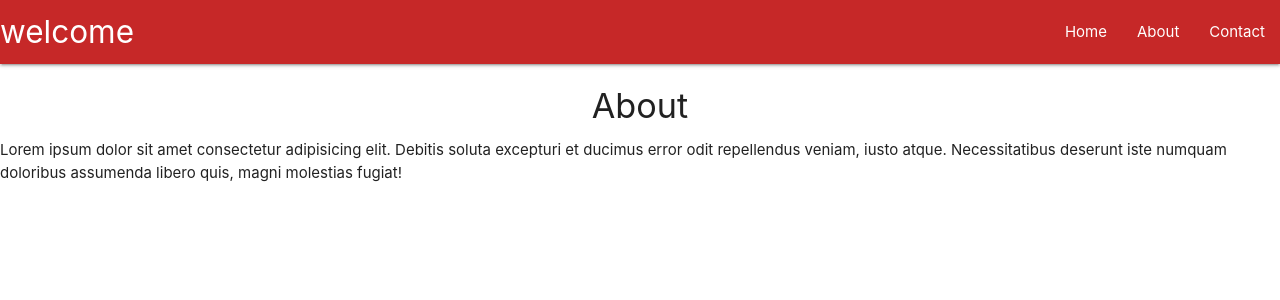
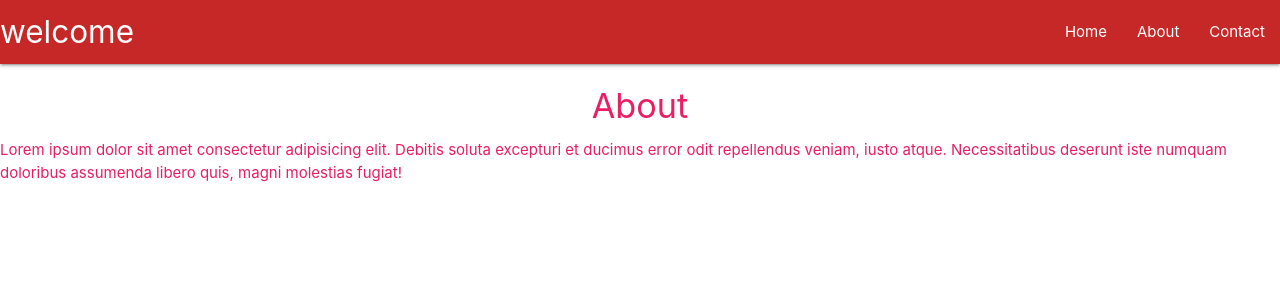
Before and after one commit to shyamjith94/react-router, a React (Create React App) app: page /about in a window 1280 px wide. Shown: the top 300 px of the page. Built offline with nearby package versions, Linux system fonts and the light colour scheme.

Commit message:
react warpping component one to another

```diff
--- a/src/components/About.js
+++ b/src/components/About.js
@@ -1,5 +1,5 @@
 import React from "react";
-
+import Rainbow from "../hoc/Ranbow";
 
 const About = () => {
     return (
@@ -10,4 +10,4 @@
      );
 }
 
-export default About;
+export default Rainbow(About);
--- a/src/components/Contact.js
+++ b/src/components/Contact.js
@@ -1,7 +1,11 @@
 import React from "react";
 
 
-const Contact = () => {
+const Contact = (props) => {
+    console.log(props)
+    // setTimeout(() => {
+    //     props.history.push('/about')
+    // }, 2000)
     return (
         <div className="cantainer">
             <h4 className="center">Contact</h4>
--- /dev/null
+++ b/src/hoc/Ranbow.js
@@ -0,0 +1,17 @@
+import React from "react";
+
+// nees pass ard CamelCase WrappedComponent
+const Rainbow = (WrappedComponent) => {
+    const colors = ["red", "pink", "orange", "blue", "green", "yellow"]
+    const randomColor = colors[Math.floor(Math.random() * 5)]
+    const className = randomColor + "-text"
+    return (props) => {
+        return (
+            <div className={className}>
+                <WrappedComponent {...props}/>
+            </div>
+        )
+    };
+}
+
+export default Rainbow;
```
